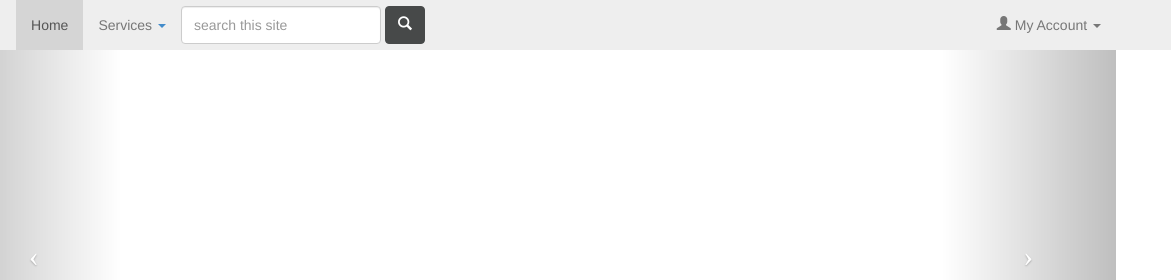
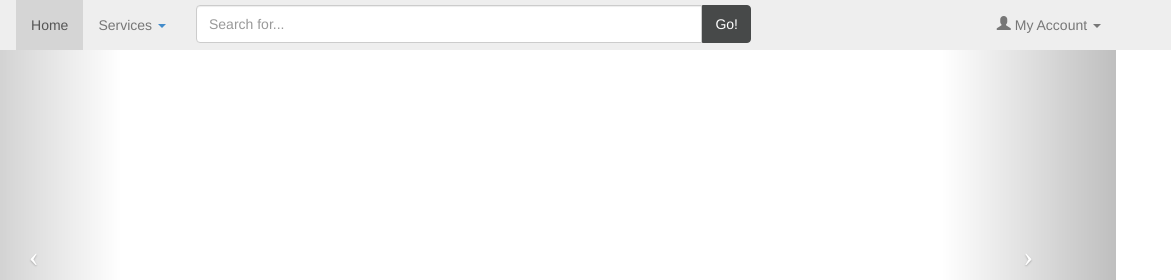
Before and after one commit to Akankshashri/Bootstrap, a plain HTML site: page bootstrapfiles/index.html in a window 1280 px wide. Shown: the top 280 px of the page, 109-1280 px from the left. Drawn offline with nearby package versions, Linux system fonts and the light colour scheme.

Commit message:
new bootstrapfile

```diff
--- a/bootstrapfiles/includes/css/styles.css
+++ b/bootstrapfiles/includes/css/styles.css
@@ -23,6 +23,11 @@ body
 {
    -webkit-font-smoothing:antialiased;
    text-rendering: optimizeLegibility;
+}
+.input-group
+{
+
+   margin: 5px 0px;
 }
 #features
 {
--- a/bootstrapfiles/index.html
+++ b/bootstrapfiles/index.html
@@ -64,13 +64,21 @@
 										</ul>
 									</li>
 								</ul>
-							<form class="navbar-form pull-left">
+								<div class="col-lg-6">
+	    <div class="input-group">
+	      <input type="text" class="form-control" placeholder="Search for...">
+	      <span class="input-group-btn">
+	        <button class="btn btn-default" type="button">Go!</button>
+	      </span>
+	    </div><!-- /input-group -->
+	  </div><!-- /.col-lg-6 -->
+								<!-- <form class="navbar-form pull-left">
 									<input type="text" class="form-control" id="searchInput" placeholder="search this site">
 									<button type="button" class=" btn btn-default">
 										<span class="glyphicon glyphicon-search">
 										</span>
 									</button>
-							</form>
+								</form> -->
 								<ul class="nav navbar-nav pull-right">
 									<li class="dropdown">
 										<a href="#" class="dropdown-toggle" data-toggle="dropdown" ><span class="glyphicon glyphicon-user" ></span> My Account
```
Lines whose indentation alone changed are shown as unchanged.
